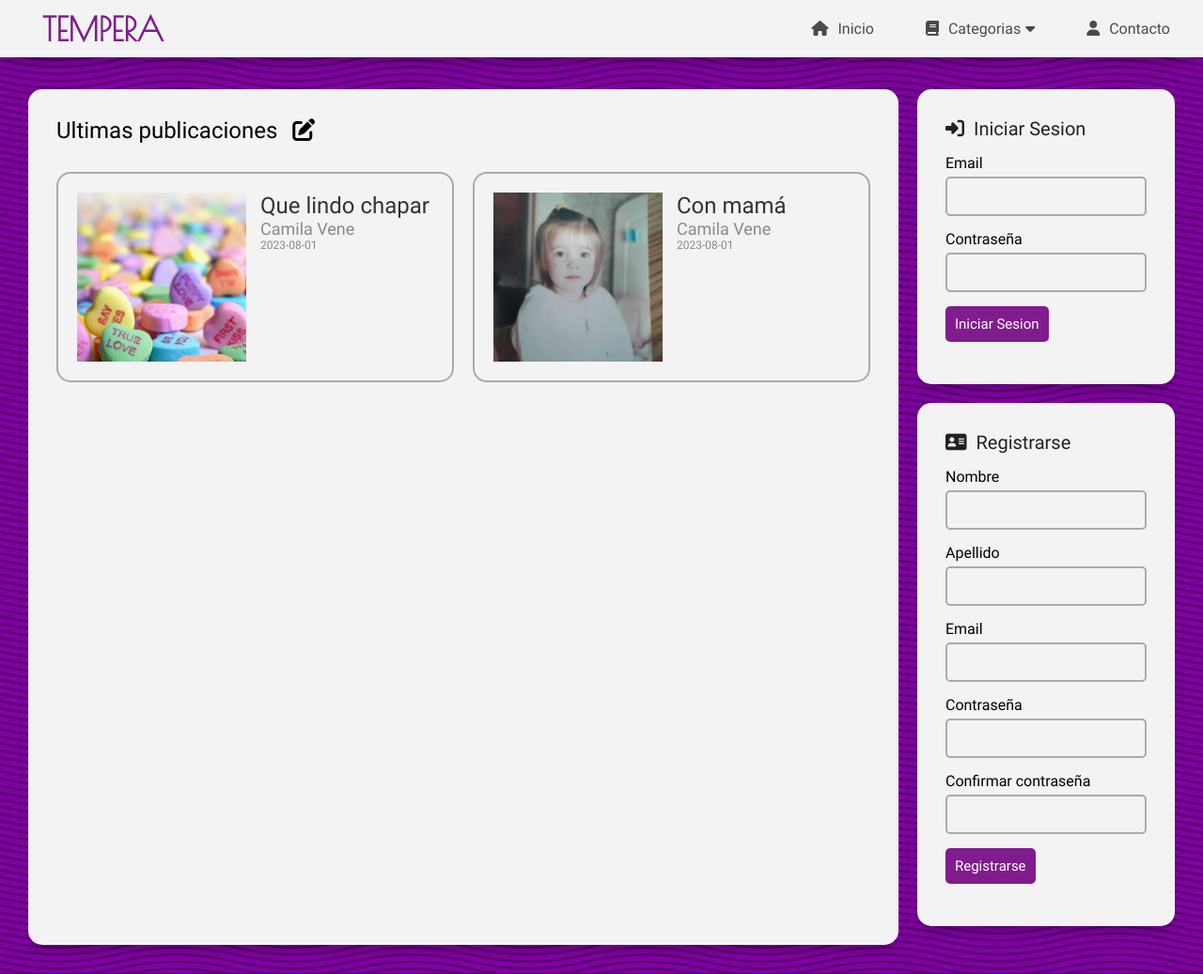
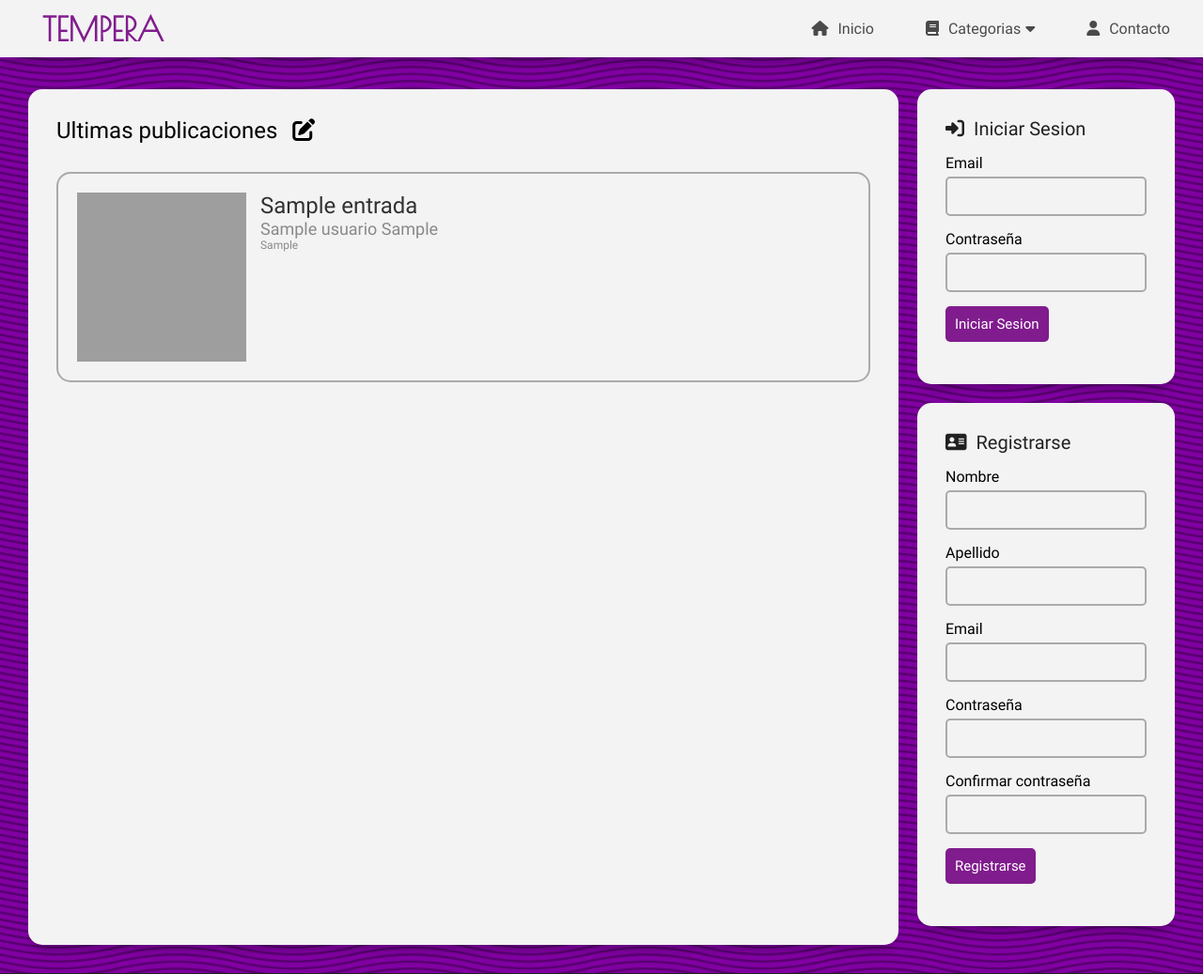
Before and after one commit to LucasCABJ/blog-project, a PHP site: page / in a window 1280 px wide. Shown: the top 1037 px of the page at 94% size. Run offline with PHP 8.4, Linux system fonts and the light colour scheme; tables that the repository leaves empty or names only in its code hold one stand-in row (values such as "Sample post"); grey boxes are pictures that could not be loaded.

Commit message:
Working on entrada page

```diff
--- a/includes/helpers.php
+++ b/includes/helpers.php
@@ -28,6 +28,30 @@ function getCategorias() {
     return $execute_query;
 }
 
+function getEntradas() {
+    global $connectdb;
+
+    $query = "SELECT id_entrada, e.nombre nombre, e.contenido contenido, e.fec_publicacion fec_publicacion, CONCAT(u.nombre, ' ', u.apellido) autor  FROM entrada e
+    INNER JOIN usuario u
+    ON e.id_autor = u.id_usuario
+    ORDER BY fec_publicacion DESC";
+    $execute_query = mysqli_query($connectdb, $query);
+
+    return $execute_query;
+}
+
+function getEntrada($id_entrada) {
+    global $connectdb;
+
+    $query = "SELECT id_entrada, e.nombre nombre, e.contenido contenido, e.fec_publicacion fec_publicacion, CONCAT(u.nombre, ' ', u.apellido) autor  FROM entrada e
+    INNER JOIN usuario u
+    ON e.id_autor = u.id_usuario
+    WHERE id_entrada = $id_entrada";
+    $execute_query = mysqli_query($connectdb, $query);
+
+    return $execute_query;
+}
+
 
 
 ?>
--- a/index.php
+++ b/index.php
@@ -10,39 +10,30 @@
         <h2 class="entradas__title">Ultimas publicaciones <i class="fa-solid fa-pen-to-square entradas__icon"></i></h2>
 
         <div class="main__entradas-container">
-            <a href="www.google.com" target="_blank" class="entradas__entrada">
+
+
+            <?php $entradas = getEntradas(); ?>
+            <?php while($entrada = mysqli_fetch_assoc($entradas)): ?>
+
+                <a href="./entrada.php?id=<?=$entrada['id_entrada']?>" class="entradas__entrada">
 
                 <div class="entrada__img-container">
-                    <img src="./assets/img/post-02.webp" alt="Post Picture" class="entrada__img">
+                    <img src="https://picsum.photos/seed/picsum/200/300" alt="Post Picture" class="entrada__img">
                 </div>
 
                 <div class="entrada__container">
 
                     <div class="entrada__content">
-                        <h2 class='entrada__title'>Que lindo chapar</h2>
-                        <h3 class='entrada__author'>Camila Vene</h3>
-                        <p class='entrada__fecha'>2023-08-01</p>
+                        <h2 class='entrada__title'><?=$entrada['nombre']?></h2>
+                        <h3 class='entrada__author'><?=$entrada['autor']?></h3>
+                        <p class='entrada__fecha'><?=$entrada['fec_publicacion']?></p>
                     </div>
+
                 </div>
 
-            </a>
+                </a>
 
-            <a href="www.google.com" target="_blank" class="entradas__entrada">
-
-                <div class="entrada__img-container">
-                    <img src="./assets/img/post-01.webp" alt="Post Picture" class="entrada__img">
-                </div>
-
-                <div class="entrada__container">
-
-                    <div class="entrada__content">
-                        <h2 class='entrada__title'>Con mamá</h2>
-                        <h3 class='entrada__author'>Camila Vene</h3>
-                        <p class='entrada__fecha'>2023-08-01</p>
-                    </div>
-                </div>
-
-            </a>
+            <?php endwhile; ?>
 
         </div>
 
--- a/pages/login.php
+++ b/pages/login.php
@@ -17,7 +17,9 @@ if(isset($_POST)) {
             $query = "SELECT * FROM usuario WHERE email = '$email'";
             $execute_query = mysqli_query($connectdb, $query);
 
-            if($result = mysqli_fetch_assoc($execute_query)) {
+            if($execute_query && mysqli_num_rows($execute_query) == 1) {
+
+                $result = mysqli_fetch_assoc($execute_query);
 
                 if($result['email'] == $email && password_verify($password, $result['password'])) {
 
--- a/pages/register.php
+++ b/pages/register.php
@@ -45,7 +45,7 @@ if(isset($_POST)){
             $query = "SELECT * FROM usuario WHERE email = '$email'";
             $execute_query = mysqli_query($connectdb, $query);
 
-            if($result = mysqli_fetch_assoc($execute_query)) {
+            if($execute_query && mysqli_num_rows($execute_query) == 1) {
 
                 $_SESSION['errores']['general'] = 'El correo ya se encuentra registrado.';
 
```
Also changed, not shown: assets/styles/style.css (+54 -3 lines), entrada.php (added, +23 -0 lines).
